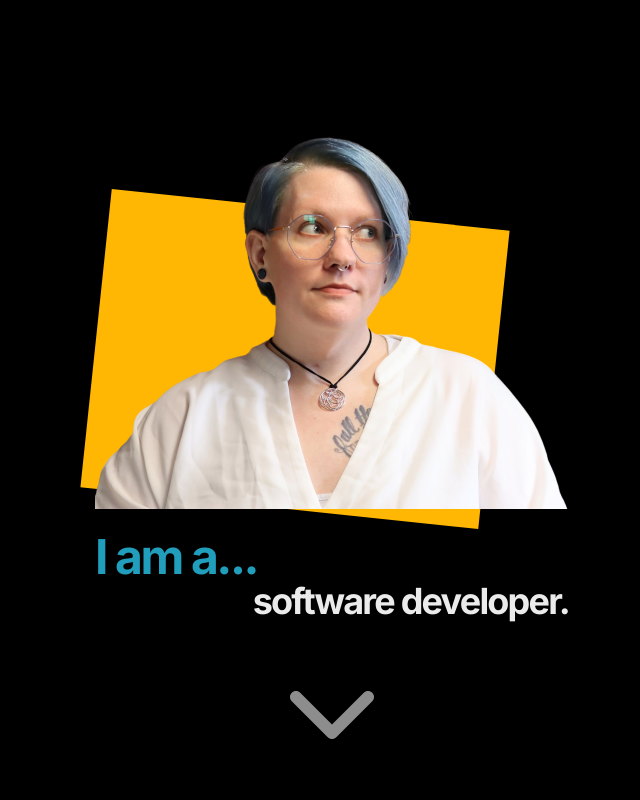
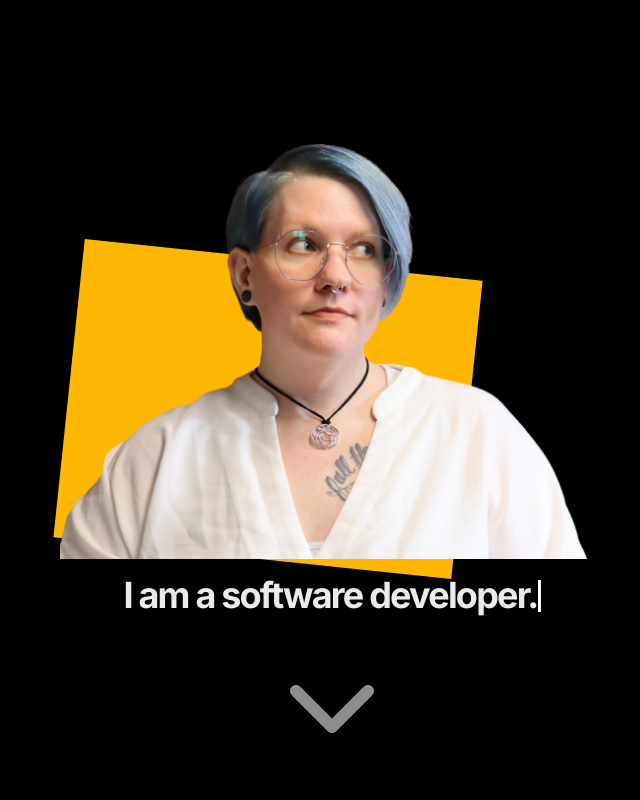
Before and after one commit to LexxButOnline/portfolio, a Next.js app: page / in a window 1280 px wide. Shown: the part 840-1640 px from the top of the page, without its empty margins (308-948 px from the left). Built offline with nearby package versions, Linux system fonts and the light colour scheme.

Commit message:
Add typing text effect

```diff
--- a/src/app/page.tsx
+++ b/src/app/page.tsx
@@ -5,7 +5,7 @@ import React from "react";
 import Navbar from "@/components/Navbar";
 import Intro from "@/components/Intro";
 // import About from "@/components/About";
-import Abootle from "@/components/Abootle";
+import About from "@/components/About";
 import Contact from "@/components/Contact";
 
 
@@ -18,7 +18,7 @@ export default function Page() {
     <main>
       < Navbar />
       < Intro />
-      < Abootle />
+      < About />
       < Contact />
       {/* < Footer /> */}
 
--- a/src/components/Abootle.tsx
+++ /dev/null
@@ -1,84 +0,0 @@
-import React from "react";
-// import Intro from "@/components/Intro";
-import TextAnim from "@/components/TextAnim";
-import { motion, Variants } from "framer-motion";
-import { FontAwesomeIcon } from "@fortawesome/react-fontawesome";
-import { faChevronDown } from "@fortawesome/free-solid-svg-icons";
-
-
-
-const Schmorp = () => {
-    const transitionVariants: Variants = {
-        start: {
-            visibility: "hidden",
-            opacity: 0
-        },
-        anim: {
-            visibility: "visible",
-            opacity: 1,
-            transition: {
-                duration: 1,
-                delay: 0.4
-            },
-        }
-    };
-
-
-
-
-    return (
-        // <div className="text-secondary text-2xl p-10 md:text-4xl xl:text-8xl border-2 border-fontcolor border-dashed font-bold tracking-[-0.05em]">
-        <motion.div variants={transitionVariants} initial="start" whileInView="anim">
-            <div className="text-secondary relative text-4xl md:text-8xl font-bold tracking-[-0.05em] ">
-                <div className="bg-tertiary invisible md:visible h-[300px] w-[400px] rotate-6 bottom-[0%] absolute -z-10"></div>
-                <div className="w-3/4 md:w-full ml-[12%] md:ml-0"><img src="./lexx_sm.png" /></div>
-            </div>
-
-            <div className="text-secondary pt-6 text-5xl  font-bold tracking-[-0.05em] ">I am a...</div>
-            <div className="text-fontcolor text-right text-4xl  font-bold tracking-[-0.05em] ">
-                {/* <TextAnim delay={4} /> */}
-                software developer.
-            </div>
-        </motion.div >
-        // </div>
-    )
-}
-
-
-
-export default function Abootle() {
-
-    const moveText = {
-
-        start: {
-            opacity: 0,
-            scale: 0,
-        },
-        end: {
-            scale: 1,
-            opacity: 1,
-            transition: {
-                delay: 0.6,
-                duration: 1
-            }
-
-        }
-    }
-
-    //border-2 border-tertiary
-
-    return (
-        <section id="about">
-            <div className="flex flex-col items-center overflow-hidden justify-center  mx-auto h-dvh ">
-                <div>< Schmorp /></div>
-                <div className="h-10"></div>
-                <motion.div className="h-20 text-fontcolor" variants={moveText} initial="start" animate="end">
-                    <motion.a href="#contact" initial={{ opacity: 0.6 }} whileHover={{ opacity: 1 }}>
-                        <FontAwesomeIcon icon={faChevronDown} size="6x" />
-                    </motion.a>
-                </motion.div>
-            </div>
-
-        </section >
-    );
-}
--- a/src/components/About.tsx
+++ b/src/components/About.tsx
@@ -1,13 +1,19 @@
 import React from "react";
 // import Intro from "@/components/Intro";
+import Ima from "@/components/Ima";
 import { motion, Variants } from "framer-motion";
+import { FontAwesomeIcon } from "@fortawesome/react-fontawesome";
+import { faChevronDown } from "@fortawesome/free-solid-svg-icons";
 
-const textVariants: Variants = {
-    offscreen: {
+
+
+const Schmorp = () => {
+    const transitionVariants: Variants = {
+        start: {
             visibility: "hidden",
             opacity: 0
         },
-    onscreen: {
+        anim: {
             visibility: "visible",
             opacity: 1,
             transition: {
@@ -17,51 +23,63 @@ const textVariants: Variants = {
         }
     };
 
-export default function About() {
+
+
+
+    return (
+        // <div className="text-secondary text-2xl p-10 md:text-4xl xl:text-8xl border-2 border-fontcolor border-dashed font-bold tracking-[-0.05em]">
+        <motion.div variants={transitionVariants} initial="start" whileInView="anim">
+            <div className="text-secondar relative text-4xl md:text-8xl font-bold tracking-[-0.05em] ">
+                <div className="bg-tertiary invisible md:visible h-[300px] w-[400px] rotate-6 bottom-[0%] absolute -z-10"></div>
+                <div className="w-full hidden md:block -ml-2"><img src="./lexx_md.png" /></div>
+                <div className="w-3/4 block md:hidden ml-[12%]"><img src="./lexx_sm.png" /></div>
+            </div>
+
+            {/* <div className="text-secondary pt-6 text-5xl  font-bold tracking-[-0.05em] ">I am a...</div> */}
+            <div className="text-fontcolor pt-4 text-center text-4xl  font-bold tracking-[-0.05em] ">
+                I am <Ima delay={4} />
+
+            </div>
+        </motion.div >
+        // </div>
+    )
+}
+
+
+
+export default function Abootle() {
+
+    const moveText = {
+
+        start: {
+            opacity: 0,
+            scale: 0,
+        },
+        end: {
+            scale: 1,
+            opacity: 1,
+            transition: {
+                delay: 0.6,
+                duration: 1
+            }
+
+        }
+    }
+
+    //border-2 border-tertiary
+
     return (
         <section id="about">
-
-            <div className="container h-dvh mx-auto flex md:flex-row flex-col gap-2 rounded-sm  border-secondary border-4 ">
-                <div className="bg-secondary h-96 w-80 rounded-3xl">
-                    <motion.div initial="offscreen"
-                        whileInView="onscreen"
-                        viewport={{ once: true, amount: "all" }} variants={textVariants}
-                    >      <img
-                            className="object-cover object-center scale-75"
-                            alt="hero"
-                            src="./lexxtoon.png"
-                        />
+            <div className="flex flex-col items-center overflow-hidden justify-center  mx-auto h-dvh ">
+                <div>< Schmorp /></div>
+                <div className="h-10"></div>
+                <motion.div className="h-20 text-fontcolor" variants={moveText} initial="start" animate="end">
+                    <motion.a href="#contact" initial={{ opacity: 0.6 }} whileHover={{ opacity: 1 }}>
+                        <FontAwesomeIcon icon={faChevronDown} size="6x" />
+                    </motion.a>
                 </motion.div>
             </div>
-                <div className="basis-2/3 rounded-sm py-8 px-10 flex">
-                    <div className="m-auto">
 
-
-                        Hi. I'm Lexx
-
-                        {/* <h1 className="inline-block mb-6">
-                            <Anim />
-                        </h1> */}
-                        <p className="mb-4 leading-relaxed">
-                            I'm a software developer with 10 years of experience in Java development within the insurance industry.
-                        </p >
-                        <p className="mb-4 leading-relaxed">
-                            Throughout my time, I have dabbled in many different technologies, thriving on my ability to quickly grasp new concepts.<br />
-                            I have worked mainly on the backend side of things the past few years, but have also enjoyed experience as a fullstack developer.
-                        </p>
-                        <p className="mb-4 leading-relaxed">
-                            I have always enjoyed frontend web development and have recently found myself drawn to UX/UI work.<br />
-                            At the moment, I am excited to be reacquainting myself with the frontend side of things - turning my focus to modern front-end technologies and design principles.
-                        </p>
-                        <p className="mb-4 leading-relaxed">
-                            I'm eager to draw on my diverse skillset, and my resourcefulness, to create meaningful solutions in a frontend or fullstack role (or a backend role, if I am enthusiastic about the company/work)!
-                        </p>
-                        <p className="font-medium text-xl leading-relaxed">
-                            Let's build something amazing together!
-                        </p>
-                    </div>
-                </div>
-            </div>
-        </section>
-    )
+        </section >
+    );
 }
--- a/src/components/TextAnim.tsx
+++ b/src/components/Ima.tsx
@@ -3,22 +3,20 @@ import { motion, useMotionValue, useTransform, animate } from "framer-motion";
 import { useEffect } from "react";
 import CursorBlinker from "./CursorBlinker";
 
-export interface IRedoAnimTextProps {
+export interface ImaProps {
   delay: number;
 }
 
-export default function RedoAnimText({ delay }: IRedoAnimTextProps) {
+export default function AnimImaText({ delay }: ImaProps) {
   const textIndex = useMotionValue(0);
   const texts = [
-    "I am writing to you because I want a job.",
-    "I am the best candidate for this job.",
-    "In my grand adventure as a seasoned designer...",
-    "Knock knock! Who's there? Your new employee!",
-    "Walking the tightrope balance of project management...",
-    "I find myself compelled to express my interest due to...",
-    "My pen (or should I say, keyboard) is at work today because...",
-    "Inspired by the alluring challenge in the job posting, I am writing...",
-    "Stirred to my keyboard by the tantalizing nature of the role…"
+    "a software developer.",
+    "fascinated with UX/UI.",
+    "an advocate for DEI.",
+    "a Java developer.",
+    "always learning.",
+    "a web developer.",
+    "constantly creating."
   ];
 
   const baseText = useTransform(textIndex, (latest) => texts[latest] || "");
@@ -33,7 +31,7 @@ export default function RedoAnimText({ delay }: IRedoAnimTextProps) {
     animate(count, 60, {
       type: "tween",
       delay: delay,
-      duration: 1,
+      duration: 2,
       ease: "easeIn",
       repeat: Infinity,
       repeatType: "reverse",
@@ -51,8 +49,7 @@ export default function RedoAnimText({ delay }: IRedoAnimTextProps) {
         }
       }
     });
-    // eslint-disable-next-line react-hooks/exhaustive-deps
   }, []);
 
-  return <div><motion.span className="inline">{displayText}</motion.span><CursorBlinker /></div>;
+  return <div className="inline"><motion.span>{displayText}</motion.span><CursorBlinker /></div>;
 }
```
Also changed, not shown: public/lexx_md.png, public/lexx_sm.png. Lines whose indentation alone changed are shown as unchanged.
